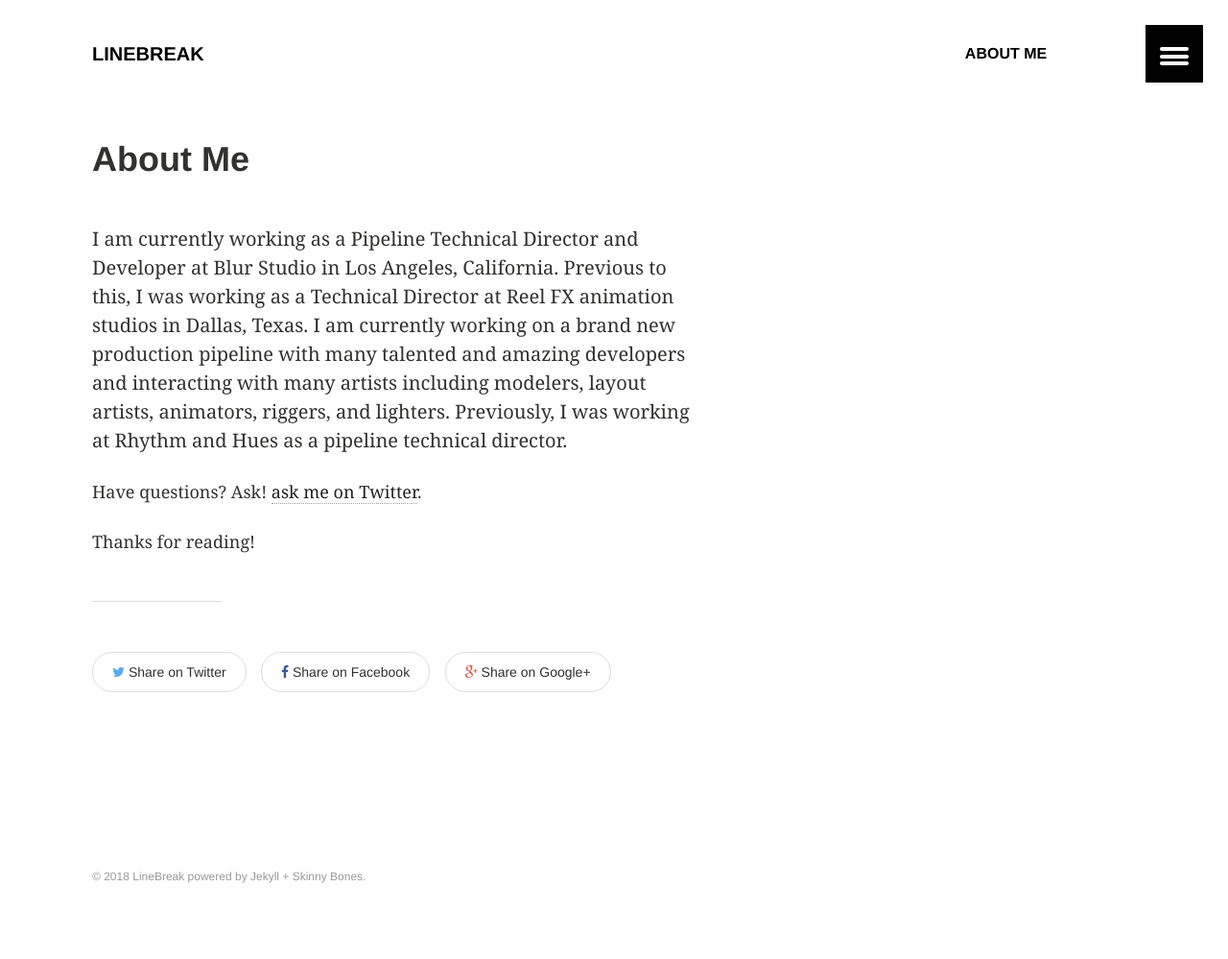
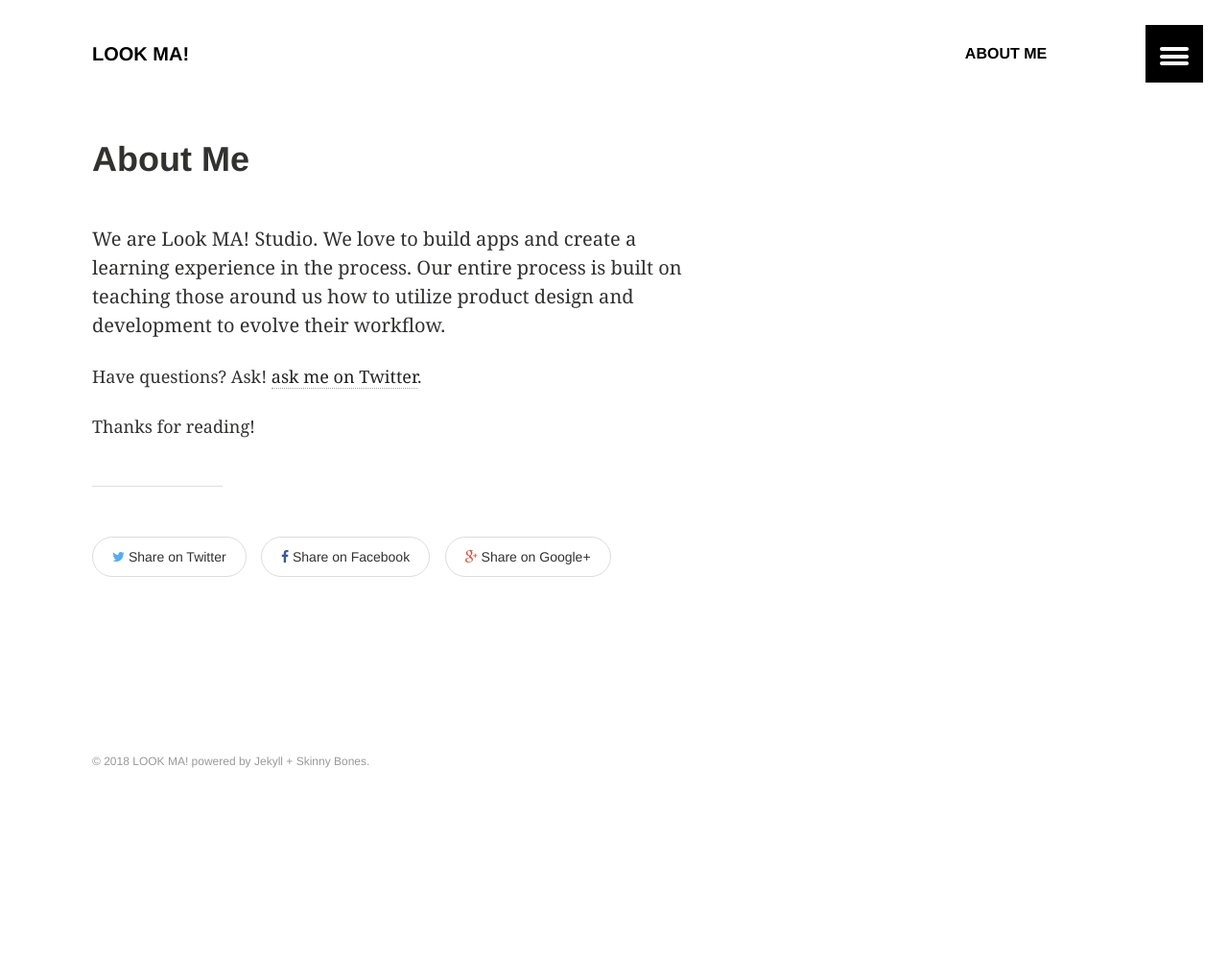
Before and after one commit to Munk801/munk801.github.io, a Jekyll site: the page built from about.md, in a window 1280 px wide. Shown: the whole page at 96% size. Built offline with Jekyll 4.4.1, drawn with Linux system fonts in a browser that asks for light colours; after the commit the page ends 900 px from its top, so only the background shows below that.

```diff
--- a/Gemfile
+++ b/Gemfile
@@ -1,7 +1,7 @@
 # Skinny Bones Gemfile
 source "https://rubygems.org"
 
-gem "jekyll"
+gem "jekyll", '~> 3.7.3'
 gem "jekyll-sitemap"
 gem "sass"
 gem "bourbon"
--- a/_config.yml
+++ b/_config.yml
@@ -1,6 +1,6 @@
 # Site wide configuration
 
-title: LineBreak
+title: LOOK MA!
 description: Every new line has a purpose
 logo: # 120x120 px default image used for Twitter summary card
 teaser: default.png # 400x250 px default teaser image used in image archive grid
@@ -16,7 +16,7 @@ sass:
 permalink: /:categories/:title/
 markdown: kramdown
 highlighter: pygments
-gems:
+plugins:
   - jekyll-sitemap
 
 
--- a/_data/navigation.yml
+++ b/_data/navigation.yml
@@ -1,6 +1,6 @@
 # Site navigation links
 
 - title: About Me
-  url: /about.html
+  url: /about
   excerpt: "All the ponderings upon lifes mysteries."
   image:
--- a/about.md
+++ b/about.md
@@ -11,9 +12,8 @@ image:
 ads: false
 ---
 
-I am currently working as a Pipeline Technical Director and Developer at Blur Studio in Los Angeles, California.
-Previous to this, I was working as a Technical Director at Reel FX animation studios in Dallas, Texas. I am currently working on a brand new production pipeline with many talented and amazing developers and interacting with many artists including modelers, layout artists, animators, riggers, and lighters.
-Previously, I was working at Rhythm and Hues as a pipeline technical director.
+We are Look MA! Studio.  We love to build apps and create a learning experience in the process.
+Our entire process is built on teaching those around us how to utilize product design and development to evolve their workflow.
 
 Have questions? Ask! [ask me on Twitter](https://twitter.com/StephenMunkLu).
 
```
Also changed, not shown: other parts of about.md (+1 -0 lines), 2 other files.
